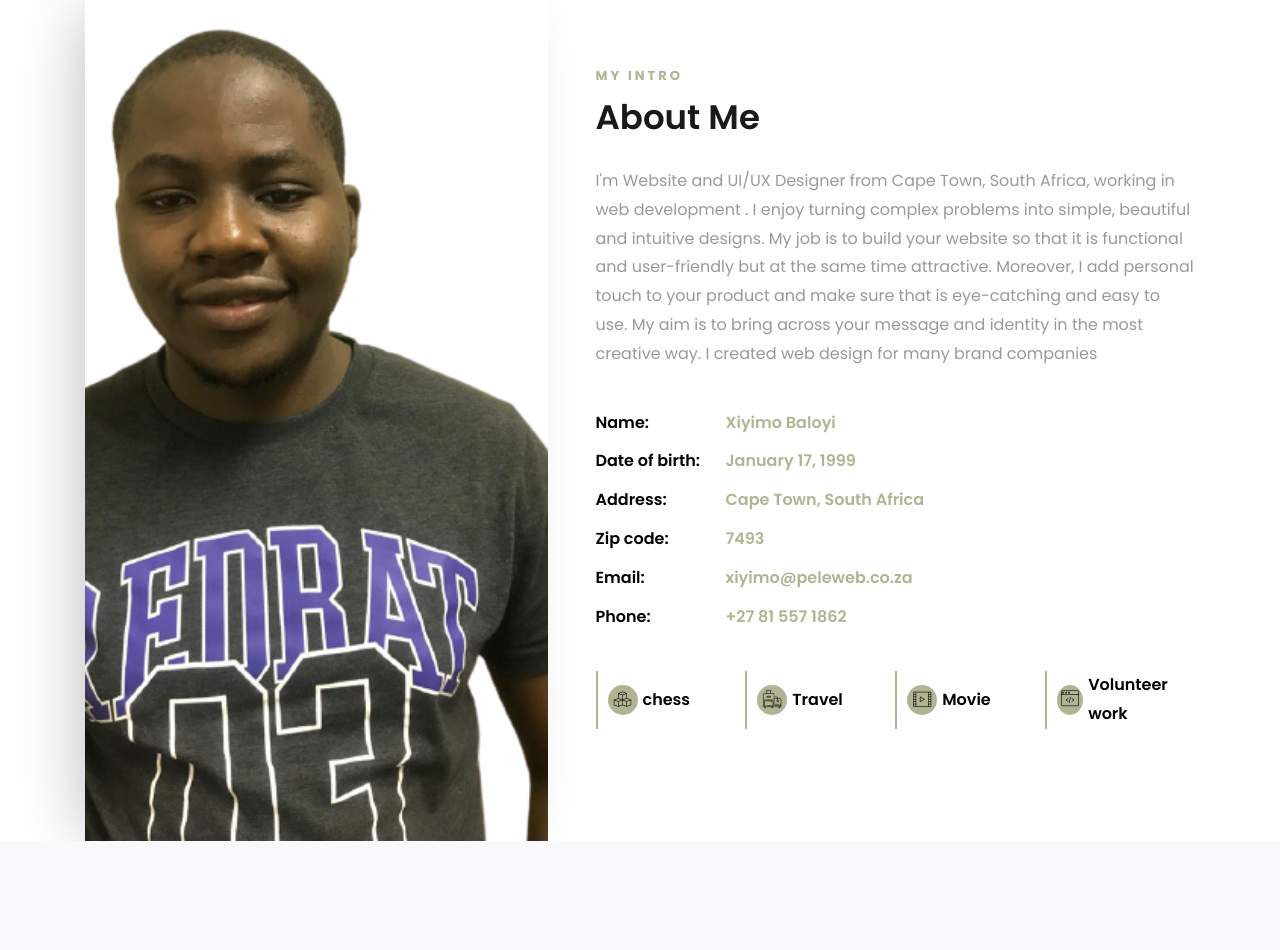
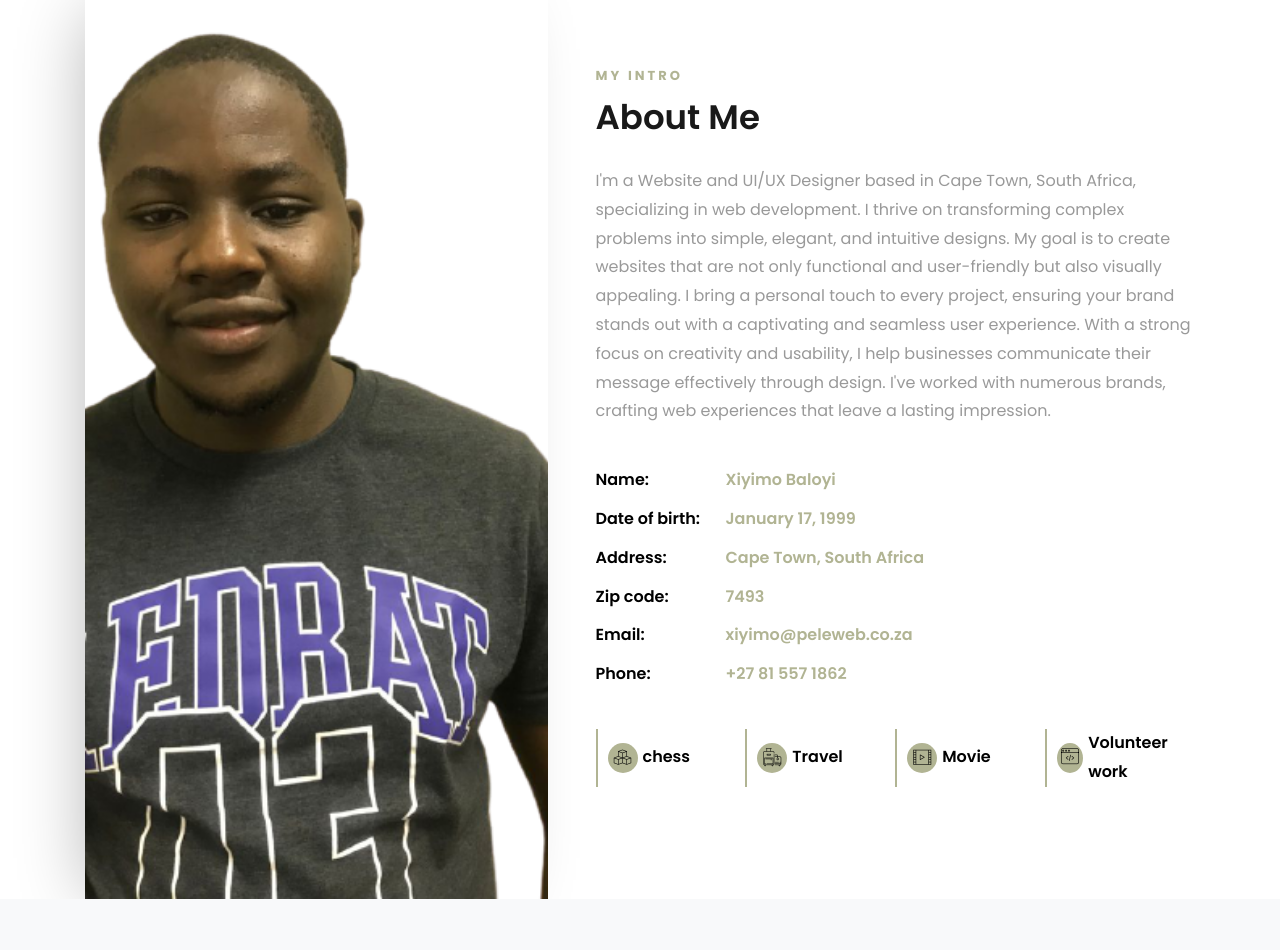
Before and after one commit to pelepelex/Portfolio, a plain HTML site: page index.html in a window 1280 px wide. Shown: the part 1034-1984 px from the top of the page. Drawn offline with Linux system fonts and the light colour scheme; some packages are replaced by stand-ins of ours; no server answers; files whose address does not match are found by name.

Commit message:
i made a change on about me

```diff
--- a/index.html
+++ b/index.html
@@ -150,12 +150,12 @@
 							<div class="col-md-12 heading-section ftco-animate">
 								<span class="subheading">My Intro</span>
 								<h2 class="mb-4" style="font-size: 34px; text-transform: capitalize;">About Me</h2>
-								<p>I'm Website and UI/UX Designer from Cape Town, South Africa, working in web development .
-									I enjoy turning complex problems into simple, beautiful and intuitive designs.
-									My job is to build your website so that it is functional and user-friendly but at the same time attractive.
-									Moreover, I add personal touch to your product and make sure that is eye-catching and easy to use.
-									My aim is to bring across your message and identity in the most creative way.
-									I created web design for many brand companies</p>
+								<p>I'm a Website and UI/UX Designer based in Cape Town, South Africa, specializing in web development.
+									I thrive on transforming complex problems into simple, elegant, and intuitive designs.
+
+									My goal is to create websites that are not only functional and user-friendly but also visually appealing. I bring a personal touch to every project, ensuring your brand stands out with a captivating and seamless user experience.
+
+									With a strong focus on creativity and usability, I help businesses communicate their message effectively through design. I've worked with numerous brands, crafting web experiences that leave a lasting impression.</p>
 								<ul class="about-info mt-4 px-md-0 px-2">
 									<li class="d-flex"><span>Name:</span> <span>Xiyimo Baloyi</span></li>
 									<li class="d-flex"><span>Date of birth:</span> <span>January 17, 1999</span></li>
```
